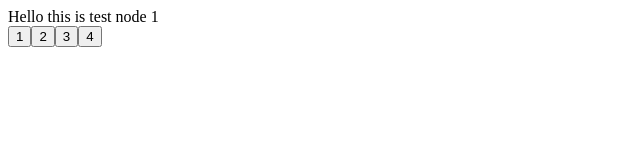
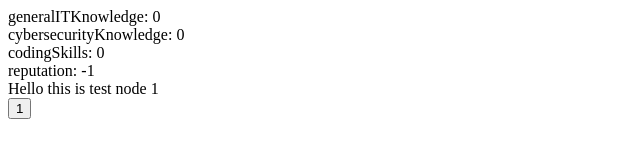
Before and after one commit to AFriendlyPug/BSUTextWebGame, a plain HTML site: page index.html in a window 1280 px wide. Shown: the whole page, without its empty margins (0-640 px from the left). Drawn offline with Linux system fonts and the light colour scheme.

Commit message:
Added skill points and skill checks for buttons
Updated readme to include new updates

Will now display the user's skill points and update them whenever a button is pressed.

For now the skill check just disables the button would like the add a feature to grey it out

```diff
--- a/app.js
+++ b/app.js
@@ -1,13 +1,38 @@
 const textElement = document.getElementById('text')
 const optionButtons = document.getElementById('option-buttons')
+const pointContainer = document.getElementById('point-container')
 
 let state = {}
+
+let skillPoints = {
+  generalITKnowledge: 0,
+  cybersecurityKnowledge: 0,
+  codingSkills: 0,
+  reputation: -1,
+}
 
 function startGame() {
   // Reset the game state to an empty object.
   state = {}
   // Show the initial text node to start the game.
   showText(1)
+}
+
+function updateSkillPointsDisplay() {
+  const pointContainer = document.getElementById('point-container');
+
+  // Clear the content of the div.
+  pointContainer.innerHTML = '';
+
+  // Iterate through the skill points object and display them.
+  for (const skill in skillPoints) {
+    if (skillPoints.hasOwnProperty(skill)) {
+      const skillElement = document.createElement('div');
+      skillElement.classList.add('skill');
+      skillElement.innerText = `${skill}: ${skillPoints[skill]}`;
+      pointContainer.appendChild(skillElement);
+    }
+  }
 }
 
 function showText(textNodeIndex) {
@@ -31,12 +56,18 @@ function showText(textNodeIndex) {
       optionButtons.appendChild(button)
     }
   })
+
+  // Update the skill points display when showing a new text node.
+  updateSkillPointsDisplay();
 }
 
 function showOption(option) {
   // Check if the option should be displayed.
-  // If there's no requiredState or the requiredState condition is met, the option is shown.
-  return option.requiredState == null || option.requiredState(state)
+  // If there's no requiredSkills or the requiredSkills condition is met, the option is shown.
+  return (
+    option.requiredSkills == null ||
+    checkSkillRequirements(option.requiredSkills)
+  );
 }
 
 function selectOption(option) {
@@ -50,8 +81,27 @@ function selectOption(option) {
 
   // Update the game state based on the selected option.
   state = Object.assign(state, option.setState)
+
+  // Update the skill points based on the selected option.
+  for (const skill in option.setState) {
+    if (option.setState.hasOwnProperty(skill)) {
+      skillPoints[skill] += option.setState[skill];
+    }
+  }
+
   // Show the next text node in the game.
   showText(nextTextId)
+}
+
+function checkSkillRequirements(requiredSkills) {
+  for (const skill in requiredSkills) {
+    if (requiredSkills.hasOwnProperty(skill)) {
+      if (skillPoints[skill] < requiredSkills[skill]) {
+        return false; // You don't meet the required skill points for this option.
+      }
+    }
+  }
+  return true; // You meet all the required skill points.
 }
 
 const textNodes = [
@@ -61,22 +111,17 @@ const textNodes = [
     options: [ //Max of 4 options
       {
         buttonText: '1', //Button text
-        setState: {}, //Skill check or items
-        nextText: 2 //Increment ID by 1 each time -1 will restart game
-      },
-      {
-        buttonText: '2', //Button text
-        setState: {}, //Skill check or items
-        nextText: 2 //Increment ID by 1 each time -1 will restart game
-      },
-      {
-        buttonText: '3', //Button text
-        setState: {}, //Skill check or items
-        nextText: 2 //Increment ID by 1 each time -1 will restart game
-      },
-      {
-        buttonText: '4', //Button text
-        setState: {}, //Skill check or items
+        setState: { //Skill check or items
+          generalITKnowledge: 1,
+          cybersecurityKnowledge: 1,
+          codingSkills: 2,
+          reputation: 0,
+        },
+        requiredSkills: { // Require 2 Coding skills to choose this option
+          generalITKnowledge: 0,
+          cybersecurityKnowledge: 0,
+          codingSkills: 0,
+        },
         nextText: 2 //Increment ID by 1 each time -1 will restart game
       },
     ]
@@ -87,49 +132,18 @@ const textNodes = [
     options: [ //Max of 4 options
       {
         buttonText: '1', //Button text
-        setState: {}, //Skill check or items
+        setState: { //Skill check or items
+          generalITKnowledge: 0,
+          cybersecurityKnowledge: 0,
+          codingSkills: 0,
+          reputation: 0,
+        },
+        requiredSkills: { // Require 2 Coding skills to choose this option
+          generalITKnowledge: 1,
+          cybersecurityKnowledge: 1,
+          codingSkills: 2,
+        },
         nextText: 3 //Increment ID by 1 each time -1 will restart game
-      },
-      {
-        buttonText: '2', //Button text
-        setState: {}, //Skill check or items
-        nextText: 3 //Increment ID by 1 each time -1 will restart game
-      },
-      {
-        buttonText: '3', //Button text
-        setState: {}, //Skill check or items
-        nextText: 3 //Increment ID by 1 each time -1 will restart game
-      },
-      {
-        buttonText: '4', //Button text
-        setState: {}, //Skill check or items
-        nextText: 3 //Increment ID by 1 each time -1 will restart game
-      },
-    ]
-  },
-  {
-    id: 3, //Event ID
-    text:"Hello this is test node 3", //Situation text
-    options: [ //Max of 4 options
-      {
-        buttonText: '1', //Button text
-        setState: {}, //Skill check or items
-        nextText: 4 //Increment ID by 1 each time -1 will restart game
-      },
-      {
-        buttonText: '2', //Button text
-        setState: {}, //Skill check or items
-        nextText: 4 //Increment ID by 1 each time -1 will restart game
-      },
-      {
-        buttonText: '3', //Button text
-        setState: {}, //Skill check or items
-        nextText: 4 //Increment ID by 1 each time -1 will restart game
-      },
-      {
-        buttonText: 'this button restarts you', //Button text
-        setState: {}, //Skill check or items
-        nextText: -1 //Increment ID by 1 each time -1 will restart game
       },
     ]
   },
--- a/index.html
+++ b/index.html
@@ -8,6 +8,12 @@
 </head>
 <body>
     <div class="container">
+        <div id="point-container">
+            <div class="skill"></div>
+            <div class="skill"></div>
+            <div class="skill"></div>
+            <div class="rep"></div>
+        </div>
         <div id="text">Text</div>
         <div id="option-buttons" class="btn-grid">
           <button class="btn">Option 1</button>
```
Also changed, not shown: 1 other file.
